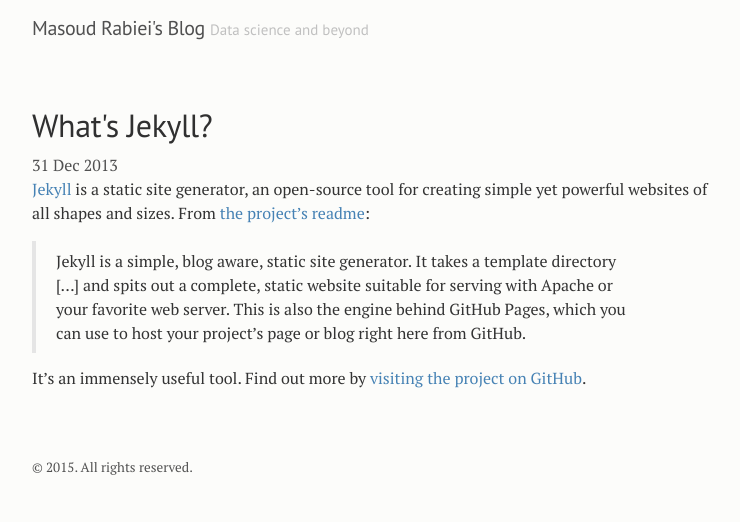
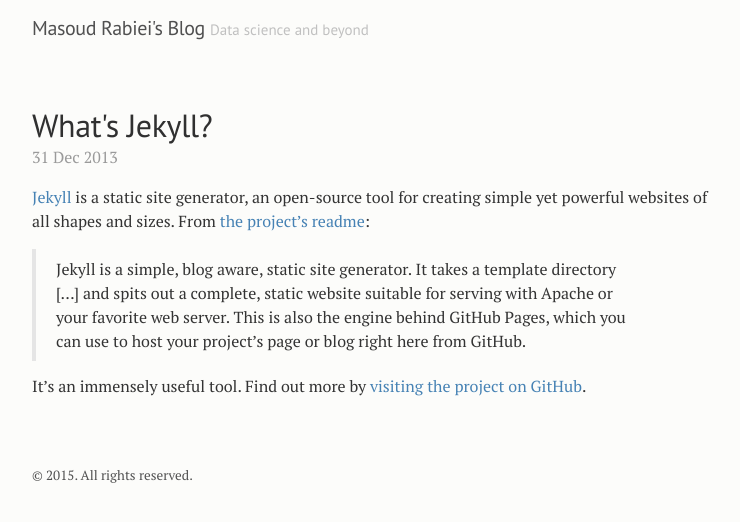
Before and after one commit to masrab/masrab.github.io, a Jekyll site: the page built from _posts/2013-12-31-whats-jekyll.md, in a window 1280 px wide. Shown: the top 522 px of the page, without its empty margins (144-884 px from the left). Built offline with Jekyll 4.4.1, drawn with Linux system fonts in a browser that asks for light colours; Markdown is read by kramdown in place of the engine named in the settings.

Commit message:
fix post date css error

```diff
--- a/_layouts/post.html
+++ b/_layouts/post.html
@@ -4,6 +4,6 @@
 
 <article class="post">
   <h1 class="post-title">{{ page.title }}</h1>
-  <time datetime="{{ page.date | date_to_xmlschema }}" class="page-date">{{ page.date | date_to_string }}</time>
+  <time datetime="{{ page.date | date_to_xmlschema }}" class="post-date">{{ page.date | date_to_string }}</time>
   {{ content }}
 </article>
```
